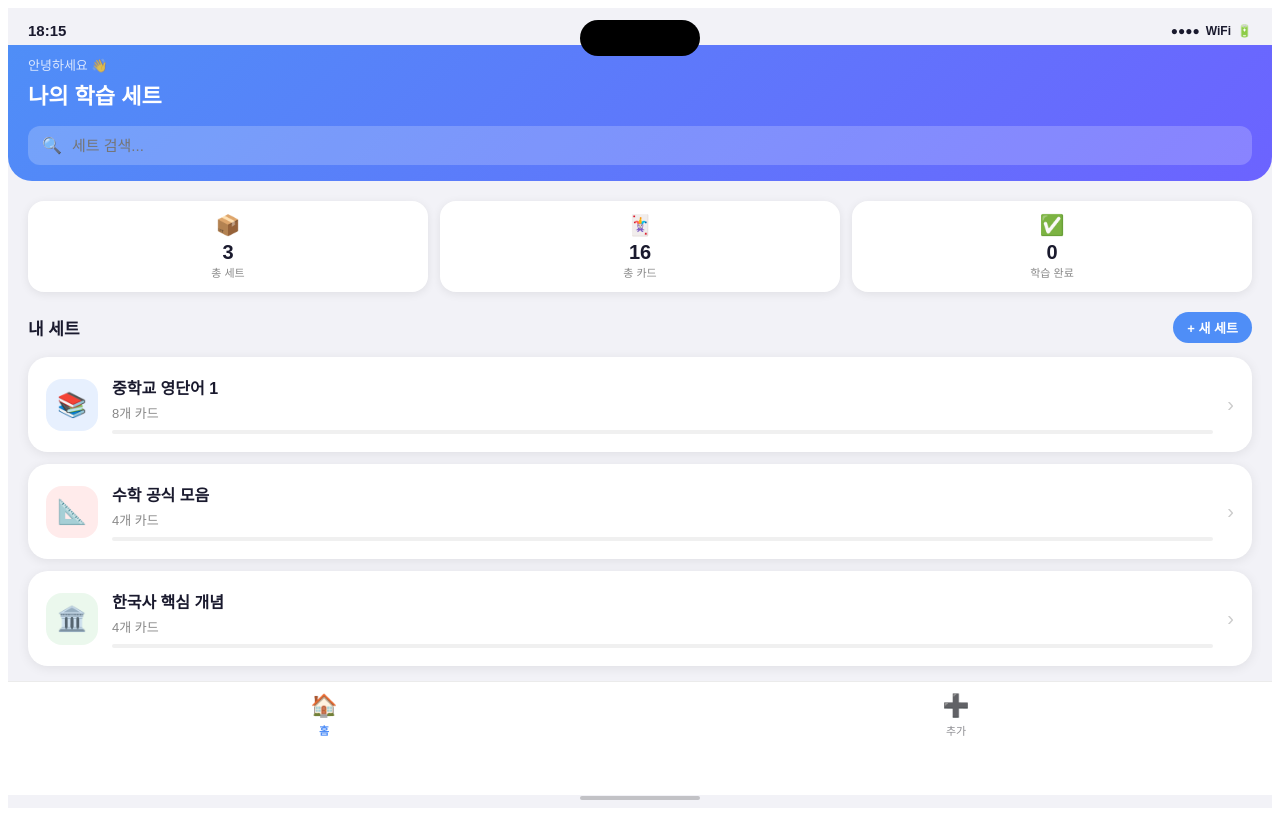
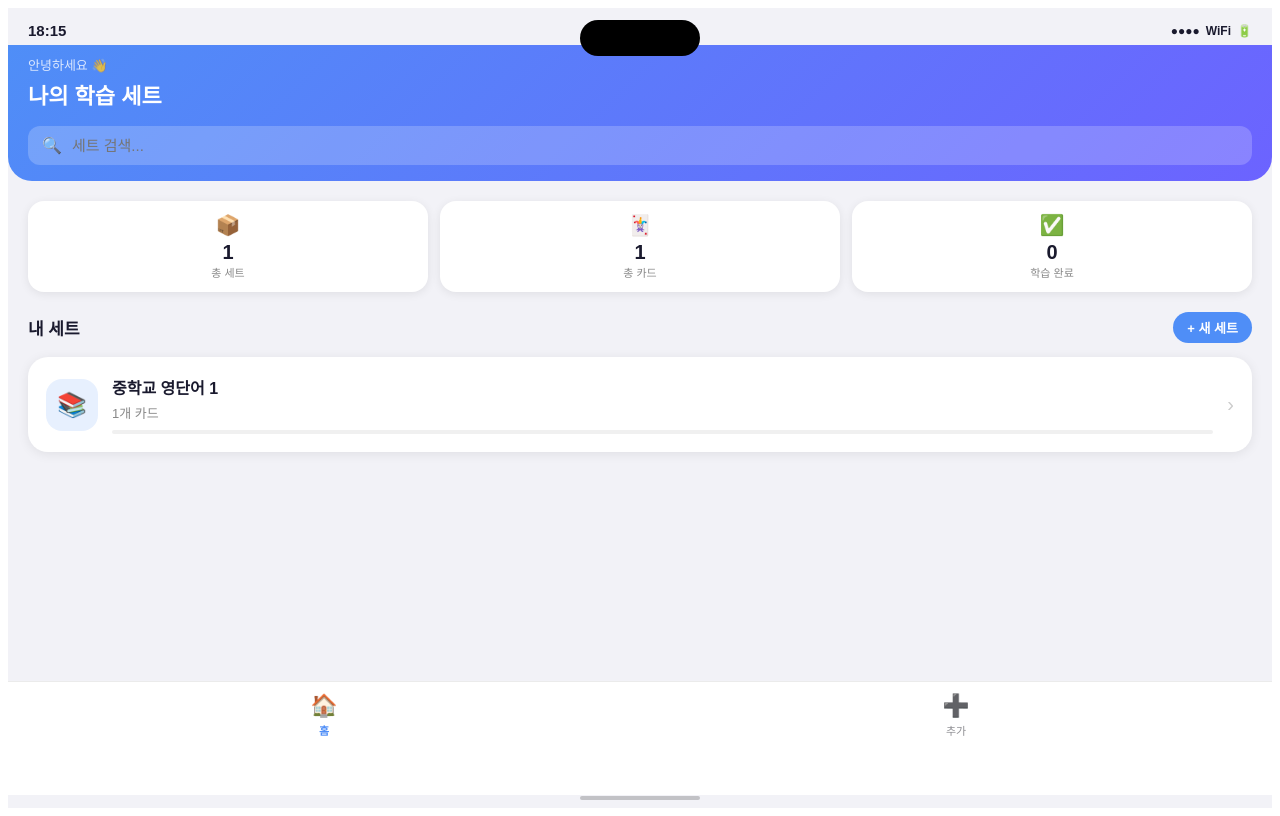
Before and after one commit to seo-yumi/flashcard-app, a React (Create React App) app: page / in a window 1280 px wide. Built offline with nearby package versions, Linux system fonts and the light colour scheme.

Commit message:
Update App.js

```diff
--- a/src/App.js
+++ b/src/App.js
@@ -10,64 +10,6 @@ const sampleSets = [
     emoji: '📚',
     cards: [
       { id: 1, front: 'apple', back: '사과', learned: false },
-      { id: 2, front: 'banana', back: '바나나', learned: false },
-      { id: 3, front: 'cherry', back: '체리', learned: false },
-      { id: 4, front: 'dragon', back: '용', learned: false },
-      { id: 5, front: 'elephant', back: '코끼리', learned: false },
-      { id: 6, front: 'forest', back: '숲', learned: false },
-      { id: 7, front: 'galaxy', back: '은하수', learned: false },
-      { id: 8, front: 'harmony', back: '조화', learned: false },
-    ],
-  },
-  {
-    id: 2,
-    title: '수학 공식 모음',
-    count: 15,
-    color: '#FF6B6B',
-    emoji: '📐',
-    cards: [
-      { id: 1, front: '피타고라스 정리', back: 'a² + b² = c²', learned: false },
-      { id: 2, front: '원의 넓이', back: 'πr²', learned: false },
-      {
-        id: 3,
-        front: '삼각형의 넓이',
-        back: '½ × 밑변 × 높이',
-        learned: false,
-      },
-      {
-        id: 4,
-        front: '근의 공식',
-        back: 'x = (-b ± √(b²-4ac)) / 2a',
-        learned: false,
-      },
-    ],
-  },
-  {
-    id: 3,
-    title: '한국사 핵심 개념',
-    count: 25,
-    color: '#6BCB77',
-    emoji: '🏛️',
-    cards: [
-      {
-        id: 1,
-        front: '임진왜란',
-        back: '1592년 일본의 조선 침략',
-        learned: false,
-      },
-      {
-        id: 2,
-        front: '갑오개혁',
-        back: '1894년 조선의 근대적 개혁',
-        learned: false,
-      },
-      { id: 3, front: '3·1운동', back: '1919년 독립만세운동', learned: false },
-      {
-        id: 4,
-        front: '대한민국 건국',
-        back: '1948년 8월 15일',
-        learned: false,
-      },
     ],
   },
 ];
@@ -328,6 +270,7 @@ function SetDetailScreen({
   onStartFlash,
   onStartQuiz,
   onUpdateSet,
+  onDelete,
 }) {
   const learned = set.cards.filter((c) => c.learned).length;
   const handleDeleteCard = (cardId) => {
@@ -365,6 +308,7 @@ function SetDetailScreen({
         >
           ‹ 뒤로
         </button>
+        <button onClick={()=>{ if(window.confirm("세트를 삭제할까요?")) onDelete(); }} style={{ background:"rgba(255,0,0,0.3)", border:"none", borderRadius:20, padding:"6px 14px", color:"#fff", fontSize:14, cursor:"pointer", marginBottom:16 }}>🗑 삭제</button>
         <div style={{ fontSize: 36, marginBottom: 8 }}>{set.emoji}</div>
         <div
           style={{
@@ -1349,7 +1293,10 @@ export default function App() {
     setSets((prev) => prev.map((s) => (s.id === updated.id ? updated : s)));
     setSelectedSet(updated);
   };
-
+  const deleteSet = (id) => {
+    setSets(prev => prev.filter(s => s.id !== id));
+    setScreen("home");
+  };
   const tabs = [
     { id: 'home', icon: '🏠', label: '홈' },
     { id: 'addset', icon: '➕', label: '추가' },
@@ -1375,6 +1322,7 @@ export default function App() {
           onStartFlash={() => setScreen('flash')}
           onStartQuiz={() => setScreen('quiz')}
           onUpdateSet={updateSet}
+          onDelete={()=>deleteSet(selectedSet.id)}
         />
       );
     if (screen === 'flash' && selectedSet)
```
